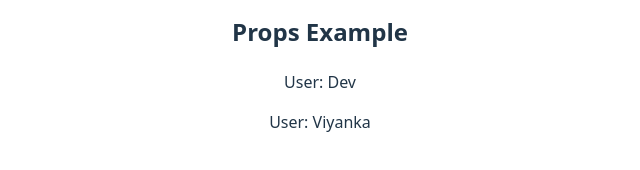
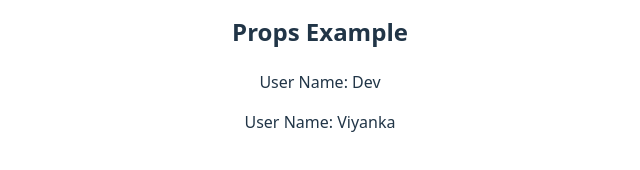
Before and after one commit to DevParmar2101/react-basic, a React (Vite) app: page /props in a window 1280 px wide. Shown: the part 340-510 px from the top of the page, without its empty margins (320-960 px from the left). Built offline with nearby package versions, Linux system fonts and the light colour scheme.

Commit message:
- In this task i added an remove button with the name and add on click remove function in core react

```diff
--- a/src/components/UserCard.jsx
+++ b/src/components/UserCard.jsx
@@ -1,6 +1,6 @@
 function UserCard({ name })
 {
-    return <p>User: {name}</p>;
+    return <p>User Name: {name}</p>;
 }
 
 export default UserCard;
```
